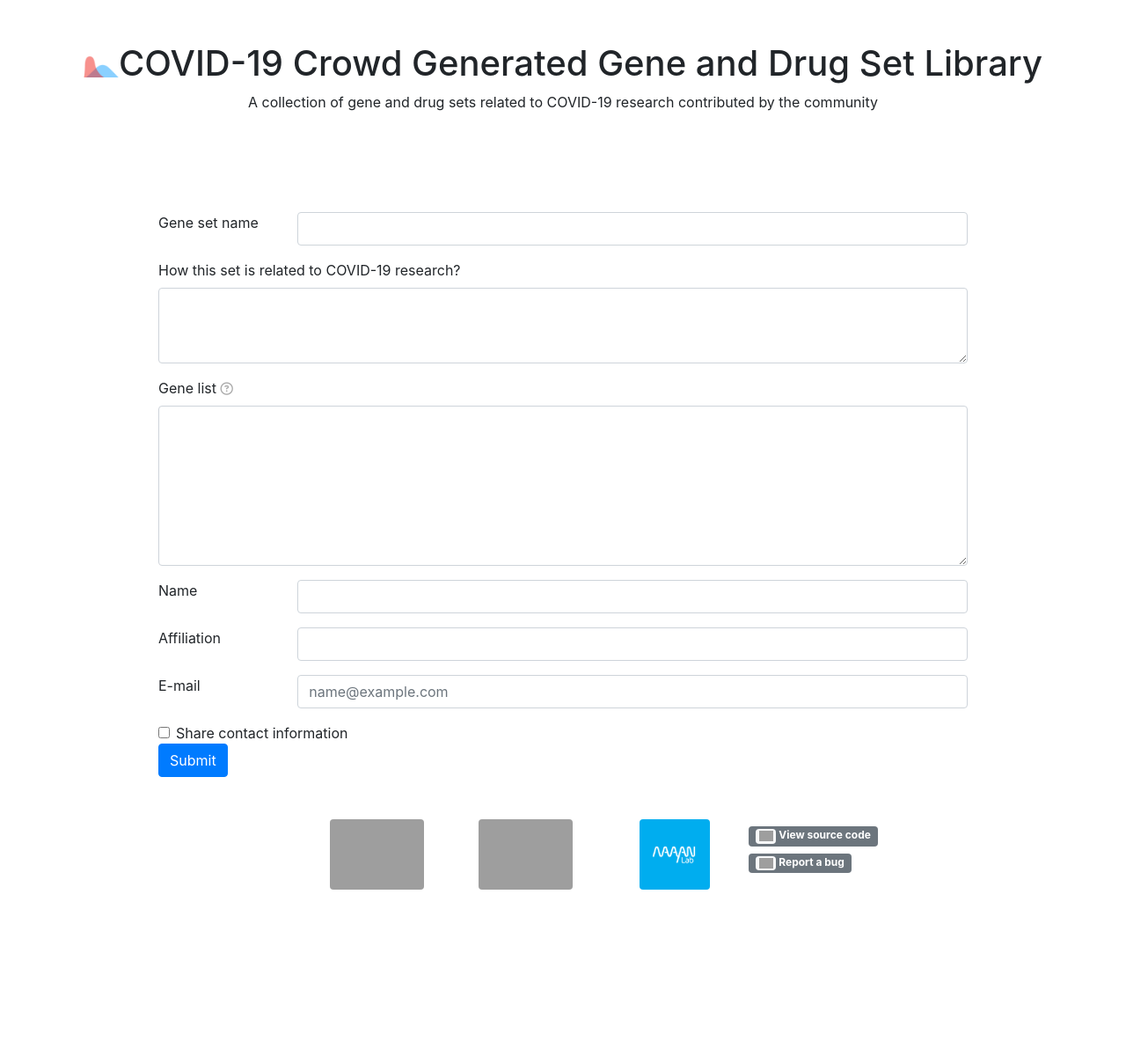
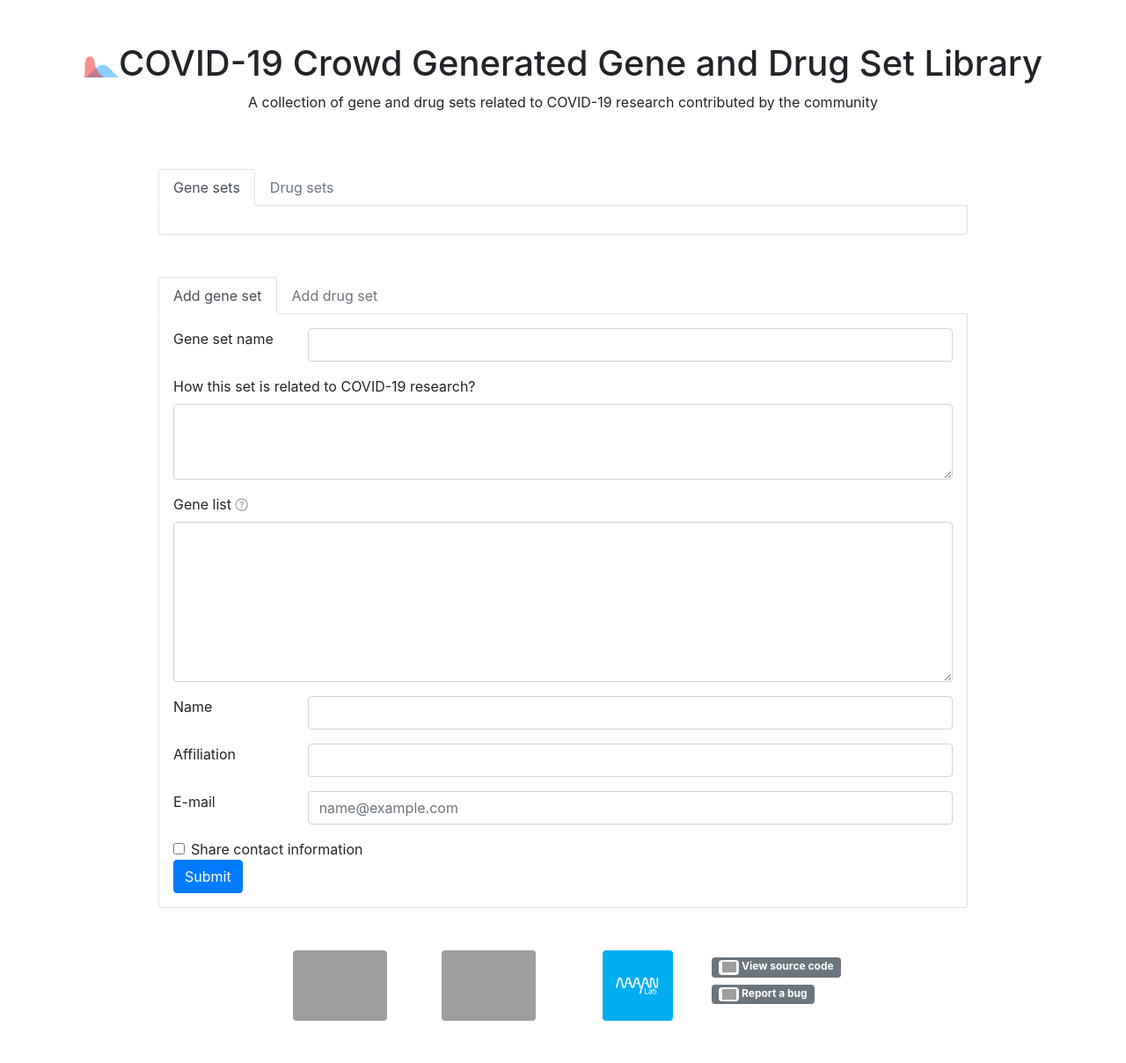
Before and after one commit to MaayanLab/covid19_crowd_library, a Flask app: template app/templates/index.html in a window 1280 px wide. Shown: the whole page at 88% size. Before the commit the page ends 1011 px from the top, so only its background shows below. Run offline with Flask 2, Linux system fonts and the light colour scheme; the template is opened without the code that fills it, so the values that code supplies are empty; some libraries are stand-ins or nearby versions; grey boxes are pictures that could not be loaded.

Commit message:
Add drug set tabs - fixed #5, fixed #19

```diff
--- /dev/null
+++ b/app/drugset.py
@@ -0,0 +1,6 @@
+def get_drugsets(reviewed):
+    return None
+
+
+def add_drugset(form):
+    return None
--- a/app/static/enrichr.js
+++ b/app/static/enrichr.js
@@ -77,13 +77,14 @@ function drawTable(reviewed) {
     }
 
     $.get("enrichr", {reviewed: reviewed}, function (data) {
-        $('#enrichr_table').DataTable({
+        $('#geneset_table').DataTable({
             width: '100%',
             data: DTblify(JSON.parse(data), reviewed),
             responsive: true,
             columns: columns,
             dom: 'B<"small"f>rt<"small row"ip>',
             buttons: [
+                // 'csvHtml5',
                 // 'copy',
                 // {
                 //     extend: 'excel',
--- /dev/null
+++ b/app/templates/footer.html
@@ -0,0 +1,43 @@
+<footer class="footer">
+    <div class="container">
+        <div class="row justify-content-center m-5">
+            <div class="col-2 text-center">
+                <a href="https://icahn.mssm.edu/research/bioinformatics" target="_blank">
+                    <img class="rounded" src="{{ url_for('static', filename='icahn_cb.png') }}" style="height: 5rem;">
+                </a>
+            </div>
+            <div class="col-2 text-center">
+                <a href="http://lincs-dcic.org" target="_blank">
+                    <img class="rounded" src="{{ url_for('static', filename='dcic_light.png') }}" style="height: 5rem;">
+                </a>
+            </div>
+            <div class="col-2 text-center">
+                <a href="https://labs.icahn.mssm.edu/maayanlab/" target="_blank">
+                    <img class="rounded" src="{{ url_for('static', filename='maayanlab_logo.png') }}"
+                         style="height: 5rem;">
+                </a>
+            </div>
+            <div class="col-2">
+                <div class="row my-2">
+                    <a class="badge badge-secondary px-2" href="https://github.com/MaayanLab/covid19_crowd_library">
+                        <span class="badge badge-light">
+                            <img src="https://github.githubassets.com/images/modules/logos_page/GitHub-Mark.png"
+                                 style="width: 1rem;">
+                </span>
+                        View source code
+                    </a>
+                </div>
+                <div class="row my-2">
+                    <a class="badge badge-secondary px-2" href="https://github.com/MaayanLab/covid19_crowd_library">
+                        <span class="badge badge-light">
+                        <img src="https://github.githubassets.com/images/modules/logos_page/GitHub-Mark.png"
+                             style="width: 1rem;">
+                            </span>
+                        Report a bug
+                    </a>
+
+                </div>
+            </div>
+        </div>
+    </div>
+</footer>
--- /dev/null
+++ b/app/templates/form_drugset.html
@@ -0,0 +1,48 @@
+<form action="{{ url_for('drugs') }}" method="post">
+    <div class="form-group row">
+        <label class="col-2" for="descrShort">Drug set name</label>
+        <div class="col-10">
+            <input type="text" class="form-control" name="descrShort">
+        </div>
+    </div>
+    <div class="form-group">
+        <label for="descrFull">How this set is related to COVID-19 research?</label>
+        <textarea class="form-control" name="descrFull" rows="3"></textarea>
+    </div>
+    <div class="form-group">
+        <label for="geneList">
+            Drug list
+            <i class="far fa-question-circle"
+               data-toggle="tooltip"
+               title="One drug name per line."
+               data-placement="right"
+               style="color: darkgrey; font-size: 0.9rem;" aria-hidden="true"></i>
+        </label>
+        <textarea class="form-control" name="geneList" rows="7"></textarea>
+    </div>
+
+    <div class="form-group row">
+        <label class="col-2" for="authorName">Name</label>
+        <div class="col-10">
+            <input type="text" class="form-control" name="authorName">
+        </div>
+    </div>
+    <div class="form-group row">
+        <label class="col-2" for="authorAff">Affiliation</label>
+        <div class="col-10">
+            <input type="text" class="form-control" name="authorAff">
+        </div>
+    </div>
+    <div class="form-group row">
+        <label class="col-2" for="authorEmail">E-mail</label>
+        <div class="col-10">
+            <input type="email" class="form-control" name="authorEmail"
+                   placeholder="name@example.com">
+        </div>
+    </div>
+    <div class="form-check">
+        <input type="checkbox" class="form-check-input" name="showContacts">
+        <label class="form-check-label" for="showContacts">Share contact information</label>
+    </div>
+    <button type="submit" class="btn btn-primary">Submit</button>
+</form>
--- /dev/null
+++ b/app/templates/form_geneset.html
@@ -0,0 +1,48 @@
+<form action="{{ url_for('enrichr') }}" method="post">
+    <div class="form-group row">
+        <label class="col-2" for="descrShort">Gene set name</label>
+        <div class="col-10">
+            <input type="text" class="form-control" name="descrShort">
+        </div>
+    </div>
+    <div class="form-group">
+        <label for="descrFull">How this set is related to COVID-19 research?</label>
+        <textarea class="form-control" name="descrFull" rows="3"></textarea>
+    </div>
+    <div class="form-group">
+        <label for="geneList">
+            Gene list
+            <i class="far fa-question-circle"
+               data-toggle="tooltip"
+               title="HGNC-approved gene symbols. One gene symbol per line."
+               data-placement="right"
+               style="color: darkgrey; font-size: 0.9rem;" aria-hidden="true"></i>
+        </label>
+        <textarea class="form-control" name="geneList" rows="7"></textarea>
+    </div>
+
+    <div class="form-group row">
+        <label class="col-2" for="authorName">Name</label>
+        <div class="col-10">
+            <input type="text" class="form-control" name="authorName">
+        </div>
+    </div>
+    <div class="form-group row">
+        <label class="col-2" for="authorAff">Affiliation</label>
+        <div class="col-10">
+            <input type="text" class="form-control" name="authorAff">
+        </div>
+    </div>
+    <div class="form-group row">
+        <label class="col-2" for="authorEmail">E-mail</label>
+        <div class="col-10">
+            <input type="email" class="form-control" name="authorEmail"
+                   placeholder="name@example.com">
+        </div>
+    </div>
+    <div class="form-check">
+        <input type="checkbox" class="form-check-input" name="showContacts">
+        <label class="form-check-label" for="showContacts">Share contact information</label>
+    </div>
+    <button type="submit" class="btn btn-primary">Submit</button>
+</form>
--- a/app/templates/index.html
+++ b/app/templates/index.html
@@ -23,106 +23,57 @@
     </div>
     <div class="row justify-content-center my-5">
         <div class="col-10">
-            <table id="enrichr_table" class="compact hover order-column row-border">
-            </table>
+            <nav>
+                <div class="nav nav-tabs" id="nav-tab" role="tablist">
+                    <a class="nav-item nav-link active" id="nav-genes-table-tab" data-toggle="tab"
+                       href="#nav-genes-table"
+                       role="tab" aria-controls="nav-genes-table" aria-selected="true">Gene sets</a>
+                    <a class="nav-item nav-link disabled" id="nav-drugs-table-tab" data-toggle="tab"
+                       href="#nav-drugs-table" role="tab"
+                       aria-controls="nav-drugs-table" aria-selected="false">Drug sets</a>
+                </div>
+            </nav>
+            <div class="tab-content" id="nav-tabContent">
+                <div class="tab-pane fade show active border-left border-right border-bottom rounded-bottom p-3"
+                     id="nav-genes-table" role="tabpanel" aria-labelledby="nav-genes-table-tab">
+                    <table id="geneset_table" class="compact hover order-column row-border">
+                    </table>
+                </div>
+                <div class="tab-pane fade  border-left border-right border-bottom rounded-bottom p-3"
+                     id="nav-drugs-table"
+                     role="tabpanel" aria-labelledby="nav-drugs-table-tab">
+                    <table id="drugset_table" class="compact hover order-column row-border">
+                    </table>
+                </div>
+            </div>
+
         </div>
     </div>
     <div class="row justify-content-center my-5">
         <div class="col-10">
-            <form action="{{ url_for('enrichr') }}" method="post">
-                <div class="form-group row">
-                    <label class="col-2" for="descrShort">Gene set name</label>
-                    <div class="col-10">
-                        <input type="text" class="form-control" name="descrShort">
-                    </div>
+            <nav>
+                <div class="nav nav-tabs" id="nav-tab" role="tablist">
+                    <a class="nav-item nav-link active" id="nav-genes-form-tab" data-toggle="tab" href="#nav-genes-form"
+                       role="tab" aria-controls="nav-genes-form" aria-selected="true">Add gene set</a>
+                    <a class="nav-item nav-link disabled" id="nav-drugs-form-tab" data-toggle="tab" href="#nav-drugs-form" role="tab"
+                       aria-controls="nav-drugs-form" aria-selected="false">Add drug set</a>
                 </div>
-                <div class="form-group">
-                    <label for="descrFull">How this set is related to COVID-19 research?</label>
-                    <textarea class="form-control" name="descrFull" rows="3"></textarea>
+            </nav>
+            <div class="tab-content" id="nav-tabContent">
+                <div class="tab-pane fade show active border-left border-right border-bottom rounded-bottom p-3"
+                     id="nav-genes-form" role="tabpanel" aria-labelledby="nav-genes-form-tab">
+                    {% include "form_geneset.html" %}
                 </div>
-                <div class="form-group">
-                    <label for="geneList">
-                        Gene list
-                        <i class="far fa-question-circle"
-                           data-toggle="tooltip"
-                           title="HGNC-approved gene symbols. One gene symbol per line."
-                           data-placement="right"
-                           style="color: darkgrey; font-size: 0.9rem;" aria-hidden="true"></i>
-                    </label>
-                    <textarea class="form-control" name="geneList" rows="7"></textarea>
+                <div class="tab-pane fade  border-left border-right border-bottom rounded-bottom p-3" id="nav-drugs-form"
+                     role="tabpanel" aria-labelledby="nav-drugs-form-tab">
+                    {% include "form_drugset.html" %}
                 </div>
-
-                <div class="form-group row">
-                    <label class="col-2" for="authorName">Name</label>
-                    <div class="col-10">
-                        <input type="text" class="form-control" name="authorName">
-                    </div>
-                </div>
-                <div class="form-group row">
-                    <label class="col-2" for="authorAff">Affiliation</label>
-                    <div class="col-10">
-                        <input type="text" class="form-control" name="authorAff">
-                    </div>
-                </div>
-                <div class="form-group row">
-                    <label class="col-2" for="authorEmail">E-mail</label>
-                    <div class="col-10">
-                        <input type="email" class="form-control" name="authorEmail" placeholder="name@example.com">
-                    </div>
-                </div>
-                <div class="form-check">
-                    <input type="checkbox" class="form-check-input" name="showContacts">
-                    <label class="form-check-label" for="showContacts">Share contact information</label>
-                </div>
-                <button type="submit" class="btn btn-primary">Submit</button>
-            </form>
+            </div>
         </div>
     </div>
 </div>
 
-<footer class="footer">
-    <div class="container">
-        <div class="row justify-content-center m-5">
-                        <div class="col-2 text-center">
-                <a href="https://icahn.mssm.edu/research/bioinformatics" target="_blank">
-                    <img class="rounded" src="{{ url_for('static', filename='icahn_cb.png') }}" style="height: 5rem;">
-                </a>
-            </div>
-            <div class="col-2 text-center">
-                <a href="http://lincs-dcic.org" target="_blank">
-                    <img class="rounded" src="{{ url_for('static', filename='dcic_light.png') }}" style="height: 5rem;">
-                </a>
-            </div>
-            <div class="col-2 text-center">
-                <a href="https://labs.icahn.mssm.edu/maayanlab/" target="_blank">
-                    <img class="rounded" src="{{ url_for('static', filename='maayanlab_logo.png') }}"
-                         style="height: 5rem;">
-                </a>
-            </div>
-            <div class="col-1">
-                <div class="row my-2">
-                    <a class="badge badge-secondary px-2" href="https://github.com/MaayanLab/covid19_crowd_library">
-                        <span class="badge badge-light">
-                            <img src="https://github.githubassets.com/images/modules/logos_page/GitHub-Mark.png"
-                                 style="width: 1rem;">
-                </span>
-                        View source code
-                    </a>
-                </div>
-                <div class="row my-2">
-                    <a class="badge badge-secondary px-2" href="https://github.com/MaayanLab/covid19_crowd_library">
-                        <span class="badge badge-light">
-                        <img src="https://github.githubassets.com/images/modules/logos_page/GitHub-Mark.png"
-                             style="width: 1rem;">
-                            </span>
-                        Report a bug
-                    </a>
-
-                </div>
-            </div>
-        </div>
-    </div>
-</footer>
+{% include "footer.html" %}
 
 <link rel="stylesheet" type="text/css" href="{{ url_for('static', filename='custom_datatables.css') }}"/>
 <link rel="stylesheet" type="text/css" href="{{ url_for('static', filename='index.css') }}"/>
```
Also changed, not shown: app/app.py (+11 -1 lines), app/templates/review.html (+26 -5 lines), app/geneset.py (renamed from app/enrichr.py).
